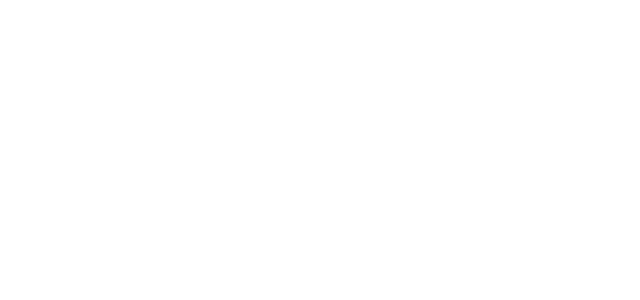
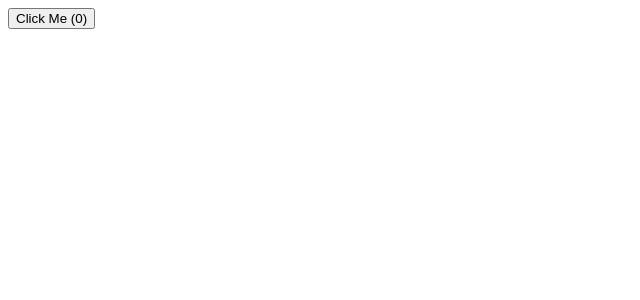
Before and after one commit to YunJonghwan/reactTestRepo, a React (Vite) app: page /useState1 in a window 1280 px wide. Before the commit this address had no page. Shown: the top 300 px of the page, without its empty margins (0-640 px from the left). Built offline with nearby package versions, Linux system fonts and the light colour scheme.

Commit message:
여러개의 예제를 실험하기 위해서 router 이름을 보기 쉽도록 변경

```diff
--- a/src/app.jsx
+++ b/src/app.jsx
@@ -1,13 +1,13 @@
 import React from 'react';
 import { BrowserRouter as Router, Route, Routes, } from 'react-router-dom';
-import Test from './page/useEffect';
+import UseState1 from './page/useState1';
 
 function Link() {
   return (
     <div>
       <Router>
         <Routes>
-          <Route path="/" element={<Test />} />
+          <Route path="/useState1" element={<UseState1 />} />
         </Routes>
       </Router>
     </div>
```
